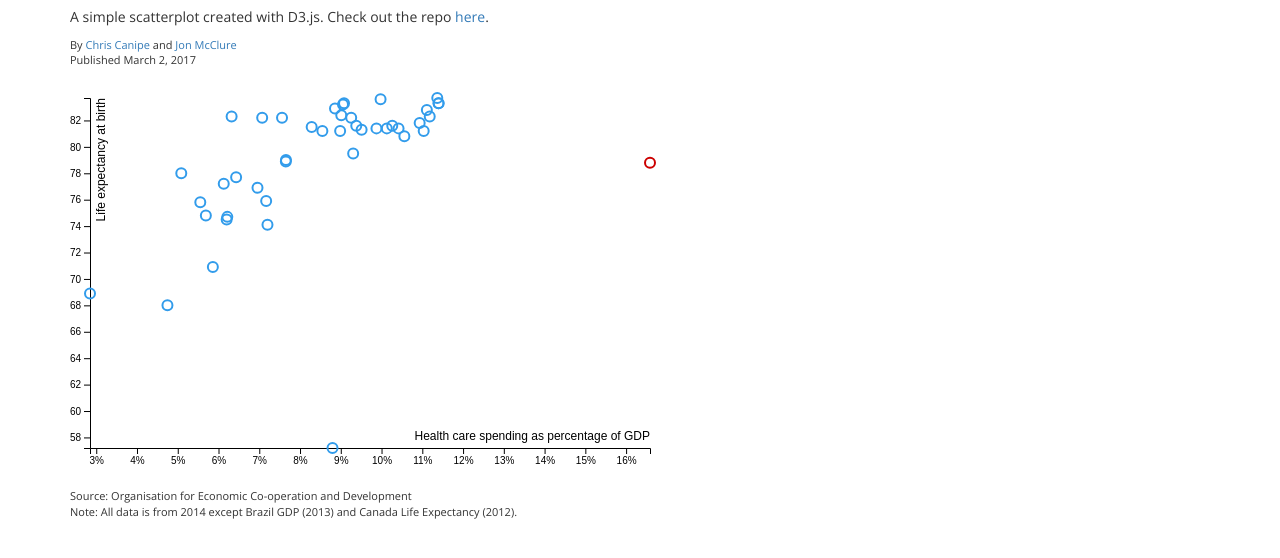
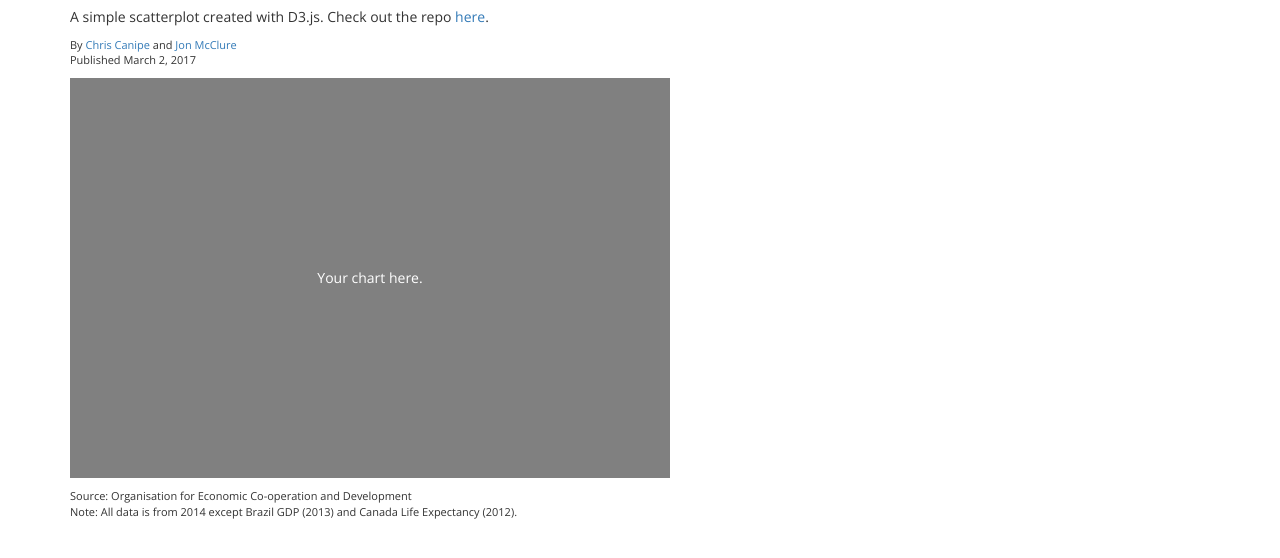
Before and after one commit to DallasMorningNews/nicar-d3-2017, a plain HTML site: page basic/index.html in a window 1280 px wide. Shown: the part 110-668 px from the top of the page. Drawn offline with nearby package versions, Linux system fonts and the light colour scheme; files whose address does not match are found by name.

Commit message:
clear basic script

```diff
--- a/basic/css/styles.css
+++ b/basic/css/styles.css
@@ -33,7 +33,6 @@ h1, h2, h3{
   text-align: center;
   color:white;
   position: absolute;
-  display: none;
 }
 
 .byline,.meta{
--- a/basic/js/script.js
+++ /dev/null
@@ -1,125 +0,0 @@
-/* SET UP GLOBALS */
-/* Define global variables for width, height and margins */
-/* Define x and y axis and their paremeters */
-/* Create the SVG space on the page. */
-
-var target = document.querySelector(".chart");
-var targetWidth = target.offsetWidth;
-var targetHeight = target.offsetHeight;
-
-var margin = {
-    top: 20,
-    right: 20,
-    bottom: 30,
-    left: 20
-};
-var width = targetWidth - margin.left - margin.right;
-var height = targetHeight - margin.top - margin.bottom;
-
-// set the ranges
-var xScale = d3.scaleLinear().range([0, width]);
-var yScale = d3.scaleLinear().range([height, 0]);
-
-var theSvg;
-
-/* GET THE DATA */
-/* Load the data from `data/mlb.csv` */
-/* Make sure our numerical values are stored as numbers */
-/* Set the domain of each scale (x & y) to the highest and lowest possible values */
-/* Call separate functions to set up the chart and to update it */
-
-/* This is an ajax call to load our csv-formatted data */
-d3.csv("data/oecd_health_data.csv", function(error, data) {
-
-    console.log("Hello, data:");
-    console.log(data);
-
-    chartInit(data);
-    chartUpdate(data);
-
-});
-
-
-
-
-/* DRAW THE PARTS OF THE CHART THAT DON'T CHANGE */
-/* The x and y axis are static elements in that they dont change with new data */
-/* So we draw them first */
-
-function chartInit(data) {
-
-    // Scale the range of the data
-    xScale.domain(d3.extent(data, function(d) {
-        return +d.gdp_spending_2014;
-    }));
-
-    yScale.domain(d3.extent(data, function(d) {
-        console.log(+d.life_exp_2014);
-        return +d.life_exp_2014;
-    }));
-
-    theSvg = d3.select(target).append("svg")
-        .attr("width", width + margin.left + margin.right)
-        .attr("height", height + margin.top + margin.bottom)
-        .append("g")
-        .attr("transform",
-            "translate(" + margin.left + "," + margin.top + ")");
-
-    // Add the X Axis
-    theSvg.append("g")
-    	.attr("class", "x axis")
-        .attr("transform", "translate(0," + height + ")")
-        .call(d3.axisBottom(xScale).tickFormat(function(d) {
-            return d + "%";
-        }))
-        .append("text")
-        .attr("class", "axis-label")
-        .attr("fill", "#000")
-        .attr("x", width)
-        .attr("y", -8)
-        .attr("text-anchor", "end")
-        .text("Health care spending as percentage of GDP");
-
-    // Add the Y Axis
-    theSvg.append("g")
-    	.attr("class", "y axis")
-        .call(d3.axisLeft(yScale))
-        .append("text")
-        .attr("class", "axis-label")
-        .attr("fill", "#000")
-        .attr("transform", "rotate(-90)")
-        .attr("y", 6)
-        .attr("dy", "0.71em")
-        .attr("text-anchor", "end")
-        .text("Life expectancy at birth");
-
-}
-
-
-
-
-
-/* DRAW THE DATA POINTS ONTO THE CHART */
-/* We'll draw a circle for each team in the dataset along with the 3-letter abbr for team name */
-
-function chartUpdate(data) {
-
-    // Add the scatterplot
-    theSvg.selectAll(".dot")
-        .data(data)
-        .enter().append("circle")
-        .attr("class", function(d) {
-            return "dot " + d.cou;
-        })
-        .attr("r", 5)
-        .attr("cx", function(d) {
-            return xScale(+d.gdp_spending_2014);
-        })
-        .attr("cy", function(d) {
-            return yScale(+d.life_exp_2014);
-        });
-
-
-
-
-}
```
